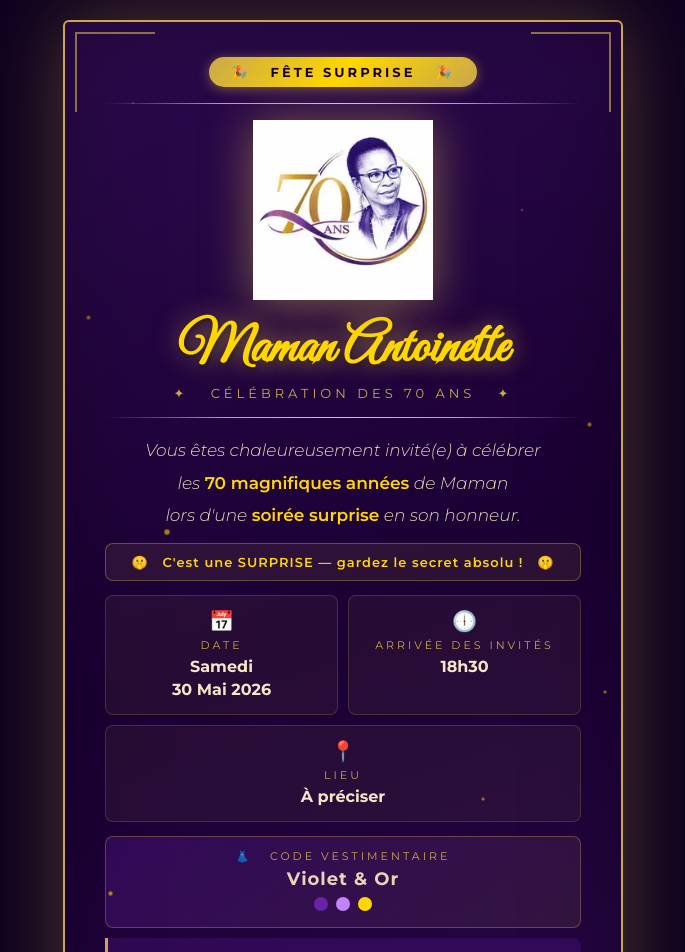
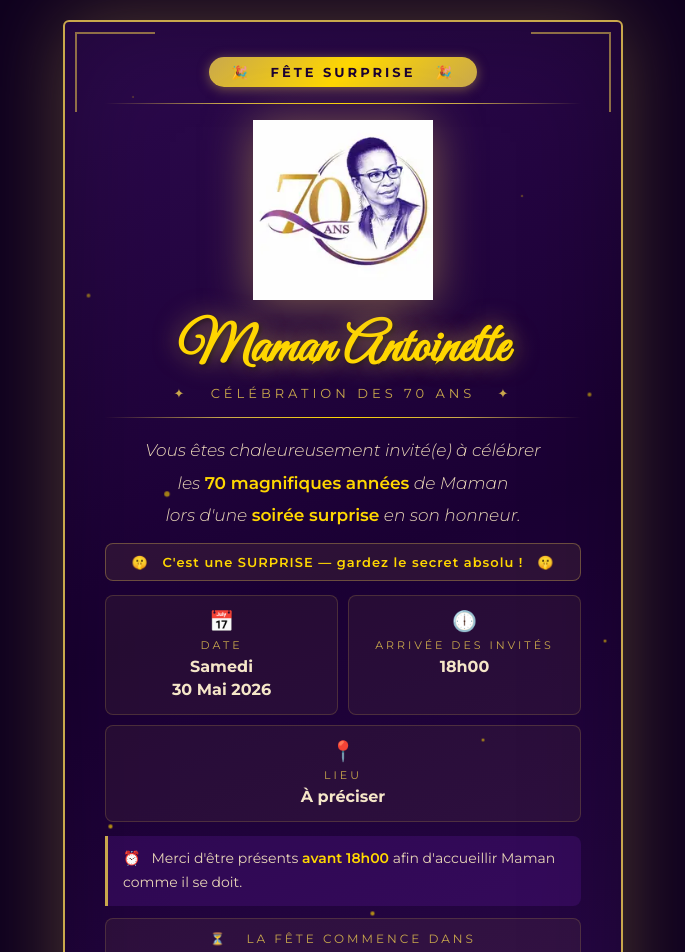
Before and after one commit to barrahost/70ans, a React (Vite) app: page / in a window 1280 px wide. Shown: the top 952 px of the page, without its empty margins (297-982 px from the left). Built offline with nearby package versions, Linux system fonts and the light colour scheme.

Commit message:
Mise à jour des horaires et suppression du dress code

```diff
--- a/index.html
+++ b/index.html
@@ -5,7 +5,7 @@
     <link rel="icon" type="image/png" href="/logo.png" />
     <meta name="viewport" content="width=device-width, initial-scale=1.0, maximum-scale=1.0" />
     <meta property="og:title" content="🎉 Fête Surprise – 70 ans de Maman Antoinette" />
-    <meta property="og:description" content="Samedi 30 Mai 2026 à 18h30 – Rejoignez-nous pour célébrer les 70 ans de Maman Antoinette !" />
+    <meta property="og:description" content="Samedi 30 Mai 2026 à 18h00 – Rejoignez-nous pour célébrer les 70 ans de Maman Antoinette !" />
     <meta property="og:image" content="/logo.png" />
     <title>70 ans – Maman Antoinette 🎉</title>
     <link rel="preconnect" href="https://fonts.googleapis.com" />
--- a/src/App.jsx
+++ b/src/App.jsx
@@ -14,7 +14,7 @@ const STARS = Array.from({ length: 12 }, (_, i) => ({
 
 // Compte à rebours
 function Countdown() {
-  const target = new Date('2026-05-30T18:30:00')
+  const target = new Date('2026-05-30T18:00:00')
   const [diff, setDiff] = useState(() => target - Date.now())
 
   useEffect(() => {
@@ -117,25 +117,15 @@ export default function App() {
         {/* Détails */}
         <div style={styles.detailsGrid}>
           <DetailItem icon="📅" label="Date" value={<>Samedi<br />30 Mai 2026</>} />
-          <DetailItem icon="🕕" label="Arrivée des invités" value="18h30" />
+          <DetailItem icon="🕕" label="Arrivée des invités" value="18h00" />
           <DetailItem icon="📍" label="Lieu" value="À préciser" fullWidth />
         </div>
 
-        {/* Dress Code */}
-        <div style={styles.dressCode}>
-          <span style={styles.dcLabel}>👗 &nbsp; Code Vestimentaire</span>
-          <div style={styles.dcValue}>Violet &amp; Or</div>
-          <div style={styles.colorDots}>
-            {['#6B21A8', '#C084FC', '#FFD700'].map(c => (
-              <span key={c} style={{ ...styles.dot, background: c }} />
-            ))}
-          </div>
-        </div>
 
         {/* Notice importante */}
         <div style={styles.importantNotice}>
           <p style={styles.noticeP}>
-            ⏰ &nbsp; Merci d'être présents <strong style={styles.gold}>avant 19h00</strong> afin d'accueillir Maman comme il se doit.
+            ⏰ &nbsp; Merci d'être présents <strong style={styles.gold}>avant 18h00</strong> afin d'accueillir Maman comme il se doit.
           </p>
         </div>
 
@@ -310,20 +300,6 @@ const styles = {
   },
   detailValue: { fontFamily: "'Montserrat', sans-serif", fontSize: 16, color: '#F5E6C8', fontWeight: 700, lineHeight: 1.4 },
 
-  // Dress code
-  dressCode: {
-    background: 'linear-gradient(135deg, rgba(138,43,226,0.2), rgba(201,168,76,0.1))',
-    border: '1px solid rgba(201,168,76,0.35)',
-    borderRadius: 8,
-    padding: '12px 18px',
-    margin: '10px 0',
-    textAlign: 'center',
-  },
-  dcLabel: { fontFamily: "'Montserrat', sans-serif", fontSize: 11, color: '#C9A84C', letterSpacing: 3, textTransform: 'uppercase', display: 'block', marginBottom: 5 },
-  dcValue: { fontFamily: "'Montserrat', sans-serif", fontSize: 18, color: '#E8D5B7', fontWeight: 700, letterSpacing: 1 },
-  colorDots: { marginTop: 6 },
-  dot: { display: 'inline-block', width: 14, height: 14, borderRadius: '50%', margin: '0 4px' },
-
   // Notice
   importantNotice: {
     background: 'rgba(138,43,226,0.15)',
```
